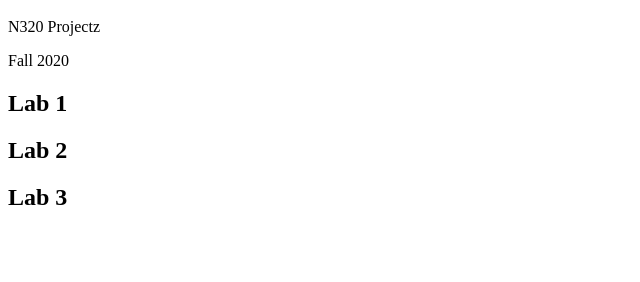
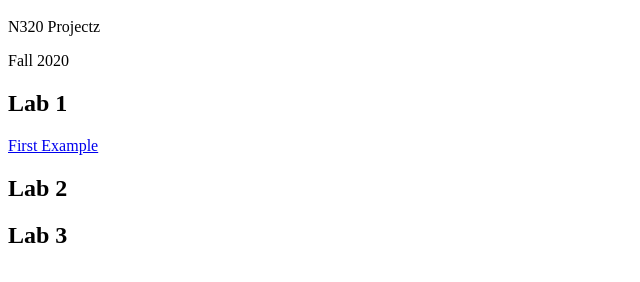
Before and after one commit to arkharman12/n320fall2020, a plain HTML site: page index.html in a window 1280 px wide. Shown: the part 48-330 px from the top of the page, without its empty margins (0-640 px from the left). Drawn offline with Linux system fonts and the light colour scheme.

Commit message:
Adding lab 1

```diff
--- a/index.html
+++ b/index.html
@@ -5,7 +5,7 @@
         <p>Fall 2020</p>
 
         <h2>Lab 1</h2>
-        <p><a href="labs/lab1/index.html"></a></p>
+        <p><a href="labs/lab1/index.html">First Example</a></p>
 
         <h2>Lab 2</h2>
 
```
